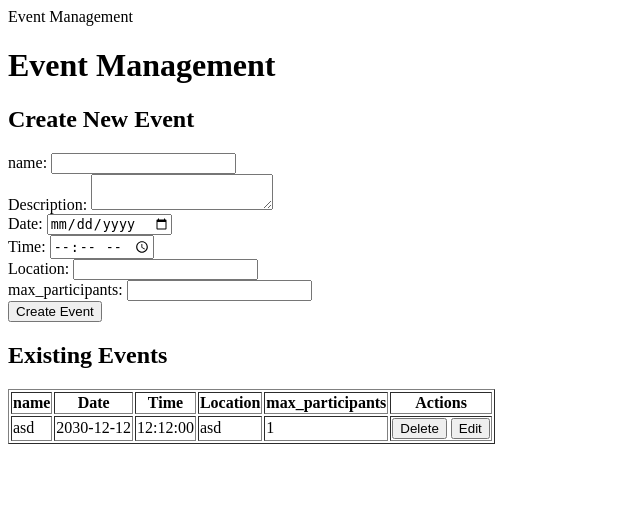
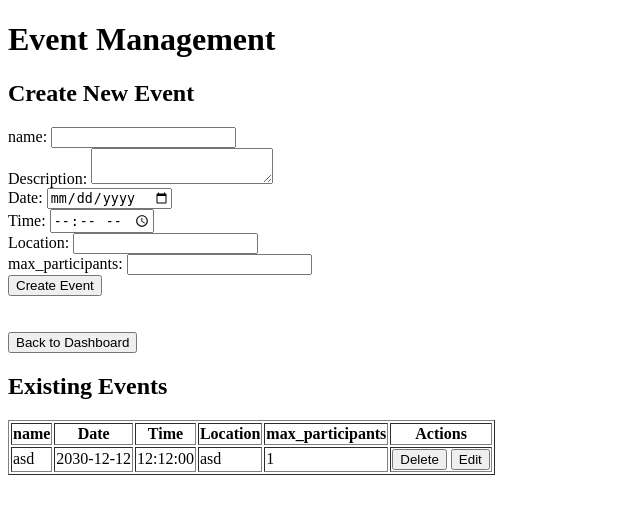
Before and after one commit to itzreiii/midExam-lecWebProg, a PHP site: page /admin/event-management.php in a window 1280 px wide. Shown: the top 514 px of the page, without its empty margins (0-640 px from the left). Run offline with PHP 8.4, Linux system fonts and the light colour scheme; a user stored in the database is signed in; data comes from the database, SQL or seed files in the repository.

Commit message:
Update event-management.php

```diff
--- a/lec/admin/event-management.php
+++ b/lec/admin/event-management.php
@@ -69,7 +69,7 @@ $events = $stmt->fetchAll(PDO::FETCH_ASSOC);
 <!DOCTYPE html>
 <html>
 <head>
-    <name>Event Management</name>
+    <title>Event Management</title>
 </head>
 <body>
     <h1>Event Management</h1>
@@ -98,6 +98,12 @@ $events = $stmt->fetchAll(PDO::FETCH_ASSOC);
         </div>
         <button type="submit">Create Event</button>
     </form>
+
+    <!-- Button to go back to the dashboard -->
+    <br><br>
+    <a href="dashboard.php">
+        <button type="button">Back to Dashboard</button>
+    </a>
 
     <!-- List of Events -->
     <h2>Existing Events</h2>
```
